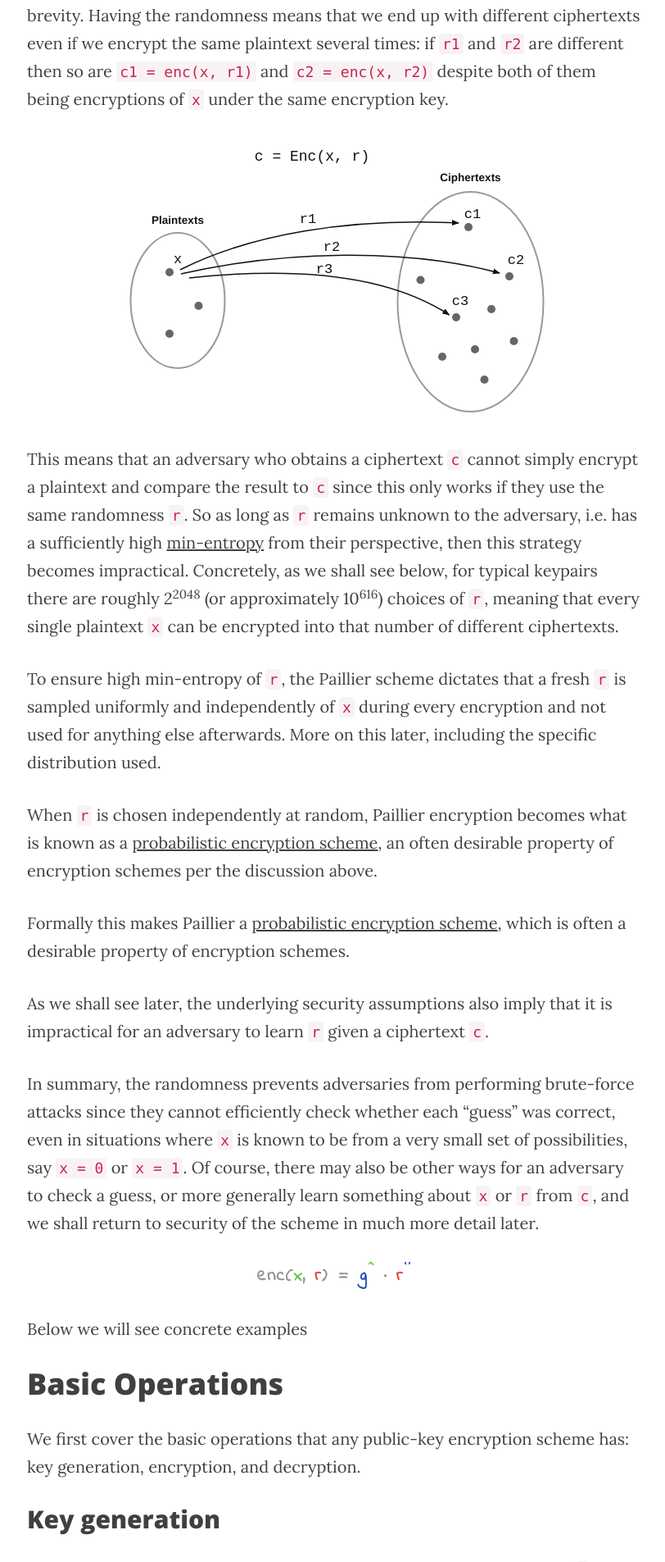
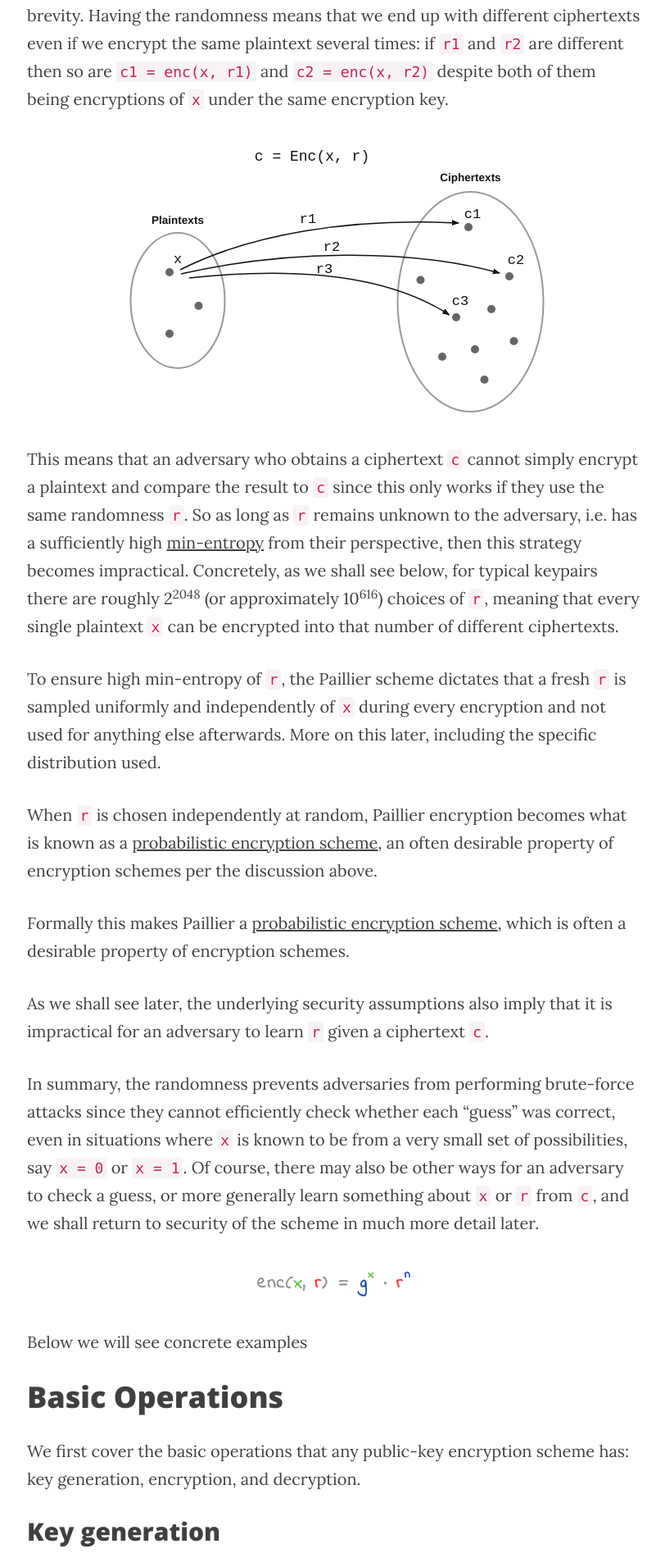
Before and after one commit to mortendahl/mortendahl.github.io, a Jekyll site: the page built from _posts/2019-04-15-paillier-encryption-part1.md, in a window 1280 px wide. Shown: the part 1359-3264 px from the top of the page at 82% size, without its empty margins (232-1044 px from the left). Built offline with Jekyll 4.4.1, drawn with Linux system fonts in a browser that asks for light colours; nearby versions of some CDN libraries.

Commit message:
Fix superscripts being cut off in handwritten equations
Bootstrap shifts sup and sub with position: relative and top/bottom,
which stacked on top of the vertical-align offsets in handwritten.css.
Exponents were raised twice and rose above the figure box, whose
horizontal scrolling clips anything outside it. Undo Bootstrap's offset
inside .hw figures and give the box a little vertical padding.

Co-Authored-By: Claude Opus 5.5 <noreply@anthropic.com>
Claude-Session: https://claude.ai/code/session_01AKNhEA3WX1owWwSj2rqYHK

```diff
--- a/css/handwritten.css
+++ b/css/handwritten.css
@@ -9,7 +9,9 @@
 .hw {
     width: max-content;
     max-width: 100%;
-    margin: 1.2em auto;
+    margin: 0.8em auto;
+    /* room for superscripts and subscripts: the horizontal scroll box clips anything outside it */
+    padding: 0.4em 0 0.3em;
     overflow-x: auto;
     font-family: 'Indie Flower', cursive;
     font-size: clamp(13px, 2.9vw, 22px);
@@ -20,8 +22,9 @@
     -webkit-text-stroke: 0.03em currentColor;
     white-space: nowrap;
 }
-.hw sup { font-size: 70%; line-height: 0; vertical-align: 0.75em; margin-left: 0.05em; }
-.hw sub { font-size: 65%; line-height: 0; vertical-align: -0.3em; margin-right: 0.1em; }
+/* position/top/bottom undo Bootstrap's own sup/sub offsets, which would otherwise add to these */
+.hw sup { position: static; font-size: 70%; line-height: 0; vertical-align: 0.75em; margin-left: 0.05em; }
+.hw sub { position: static; font-size: 65%; line-height: 0; vertical-align: -0.3em; margin-right: 0.1em; }
 
 /* colours */
 .hw .c-blue   { color: #2443b0; }
```
